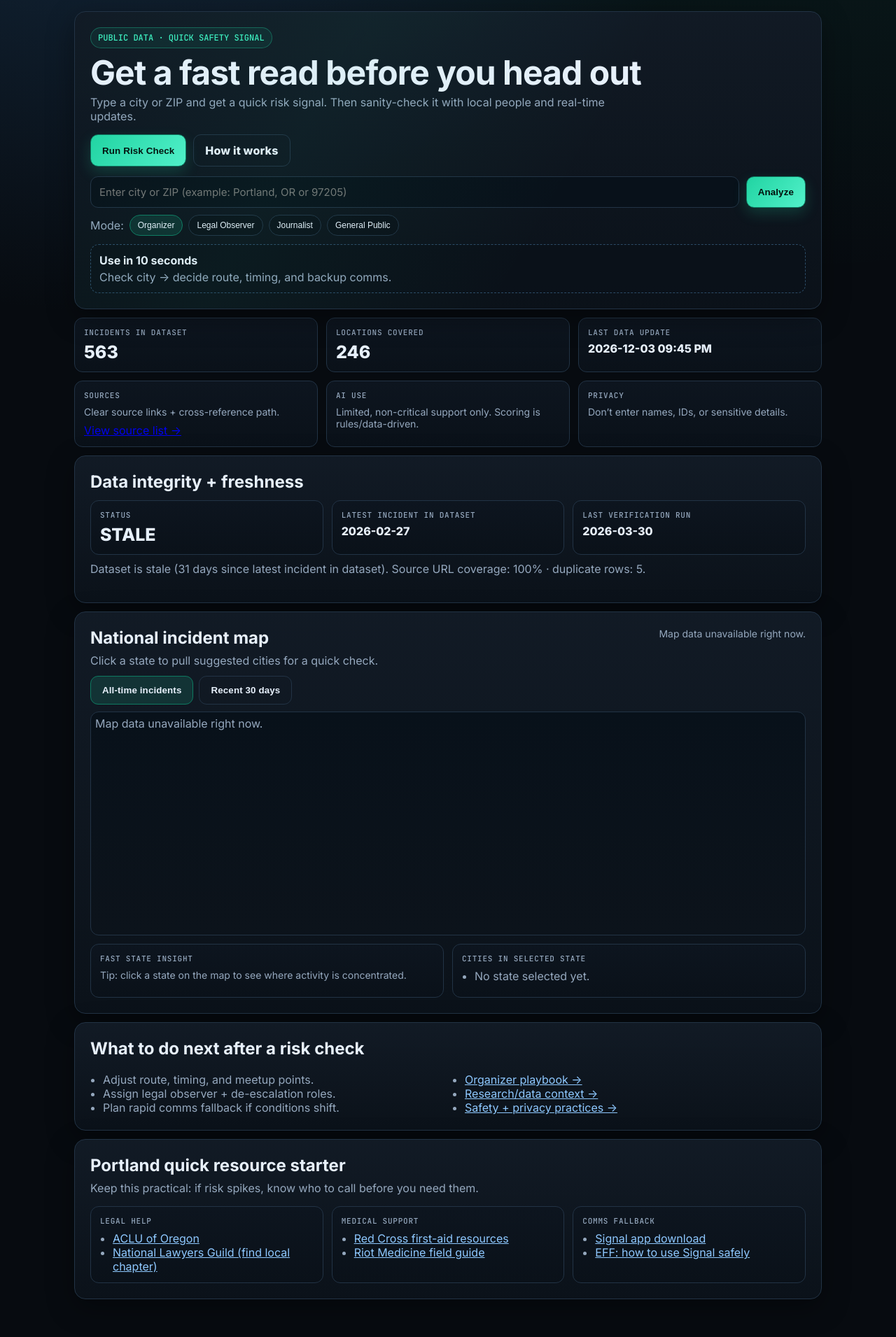
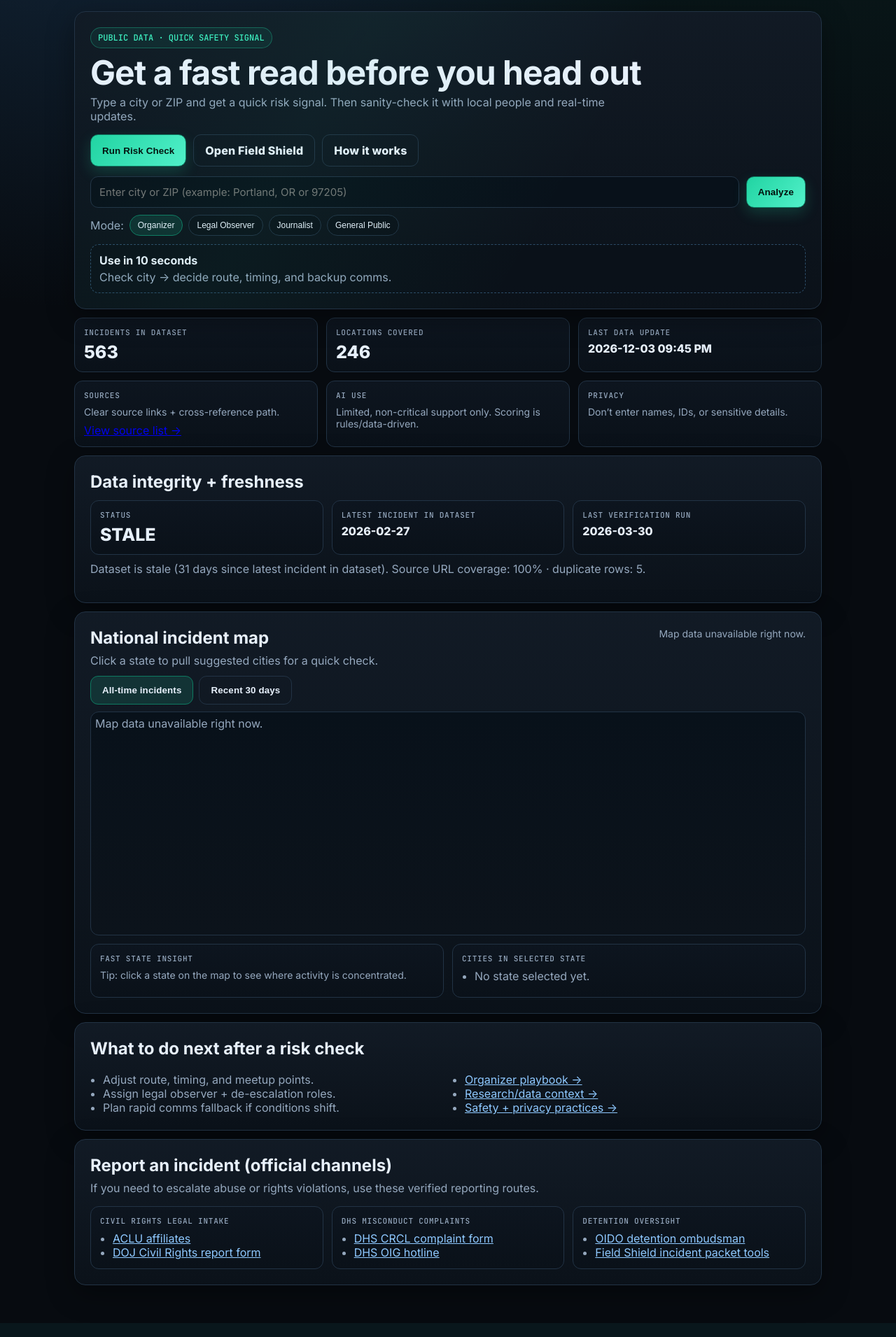
Before and after one commit to jacobarrio/protest-safety-checker, a Flask app: page / in a window 1280 px wide. Shown: the part 79-1990 px from the top of the page at 70% size. Run offline with Flask 3, Linux system fonts and the light colour scheme; some libraries are stand-ins or nearby versions.

Commit message:
Highlight Field Shield and add official incident reporting links

```diff
--- a/templates/index.html
+++ b/templates/index.html
@@ -8,6 +8,7 @@
   <p class="sub">Type a city or ZIP and get a quick risk signal. Then sanity-check it with local people and real-time updates.</p>
   <div class="btn-group">
     <button class="btn" onclick="checkRisk()">Run Risk Check</button>
+    <a class="btn secondary" href="/field-shield">Open Field Shield</a>
     <a class="btn secondary" href="/methodology">How it works</a>
   </div>
 
@@ -172,28 +173,28 @@
 </section>
 
 <section class="card" style="margin-top:12px;">
-  <h2>Portland quick resource starter</h2>
-  <p class="sub">Keep this practical: if risk spikes, know who to call before you need them.</p>
+  <h2>Report an incident (official channels)</h2>
+  <p class="sub">If you need to escalate abuse or rights violations, use these verified reporting routes.</p>
   <div class="grid cols-3">
     <div class="kpi">
-      <div class="label">Legal help</div>
+      <div class="label">Civil rights legal intake</div>
       <ul class="list" style="margin-top:8px;">
-        <li><a href="https://www.aclu-or.org/" target="_blank" rel="noopener">ACLU of Oregon</a></li>
-        <li><a href="https://www.nlg.org/chapters/" target="_blank" rel="noopener">National Lawyers Guild (find local chapter)</a></li>
+        <li><a href="https://www.aclu.org/affiliates" target="_blank" rel="noopener">ACLU affiliates</a></li>
+        <li><a href="https://civilrights.justice.gov/report/" target="_blank" rel="noopener">DOJ Civil Rights report form</a></li>
       </ul>
     </div>
     <div class="kpi">
-      <div class="label">Medical support</div>
+      <div class="label">DHS misconduct complaints</div>
       <ul class="list" style="margin-top:8px;">
-        <li><a href="https://www.redcross.org/take-a-class/first-aid" target="_blank" rel="noopener">Red Cross first-aid resources</a></li>
-        <li><a href="https://riotmedicine.net/" target="_blank" rel="noopener">Riot Medicine field guide</a></li>
+        <li><a href="https://www.dhs.gov/file-civil-rights-complaint" target="_blank" rel="noopener">DHS CRCL complaint form</a></li>
+        <li><a href="https://www.oig.dhs.gov/hotline" target="_blank" rel="noopener">DHS OIG hotline</a></li>
       </ul>
     </div>
     <div class="kpi">
-      <div class="label">Comms fallback</div>
+      <div class="label">Detention oversight</div>
       <ul class="list" style="margin-top:8px;">
-        <li><a href="https://signal.org/download/" target="_blank" rel="noopener">Signal app download</a></li>
-        <li><a href="https://ssd.eff.org/module/how-use-signal-ios" target="_blank" rel="noopener">EFF: how to use Signal safely</a></li>
+        <li><a href="https://www.dhs.gov/office-immigration-detention-ombudsman" target="_blank" rel="noopener">OIDO detention ombudsman</a></li>
+        <li><a href="/field-shield">Field Shield incident packet tools</a></li>
       </ul>
     </div>
   </div>
```
Also changed, not shown: templates/field_shield.html (+13 -2 lines).
